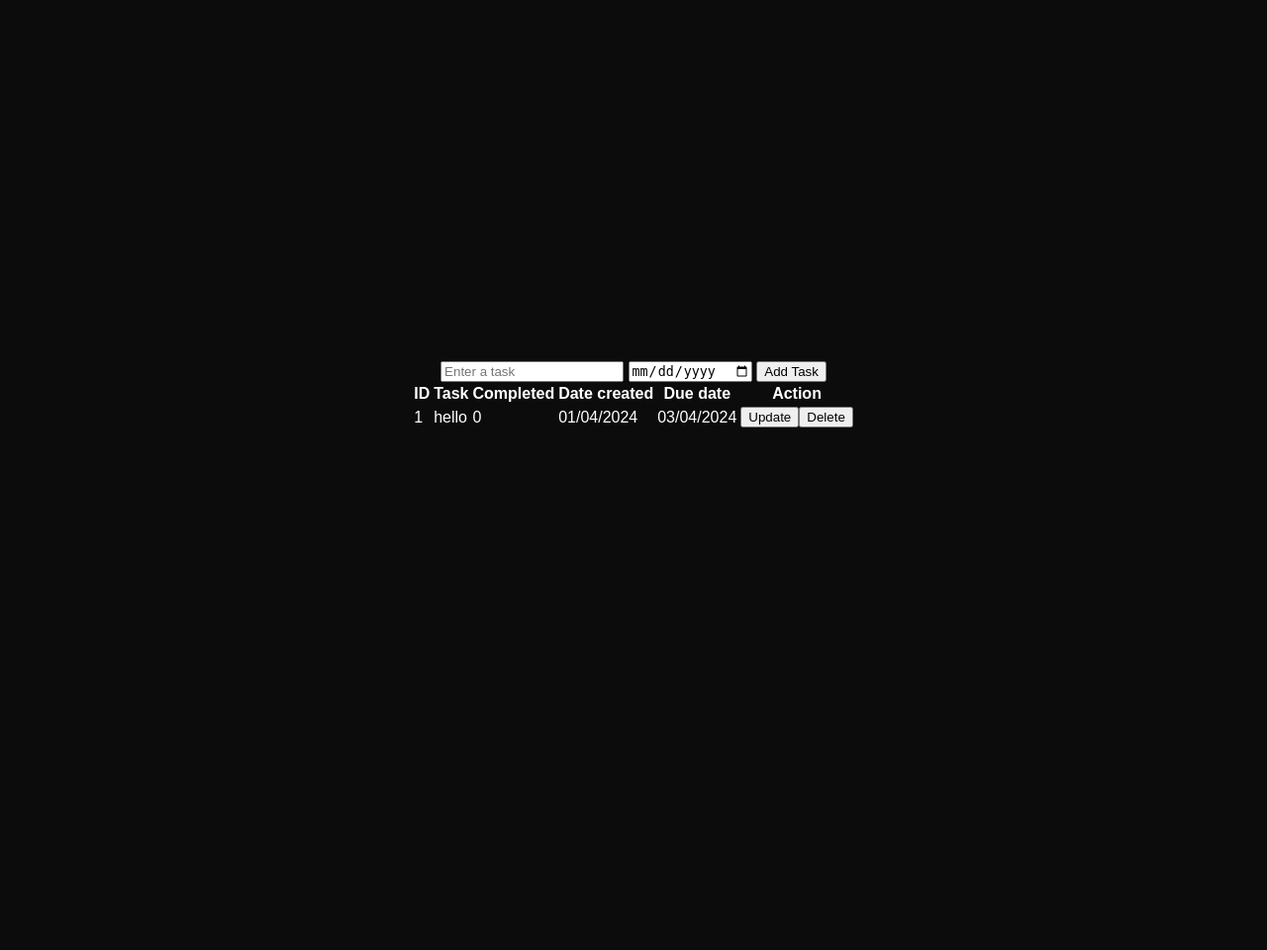
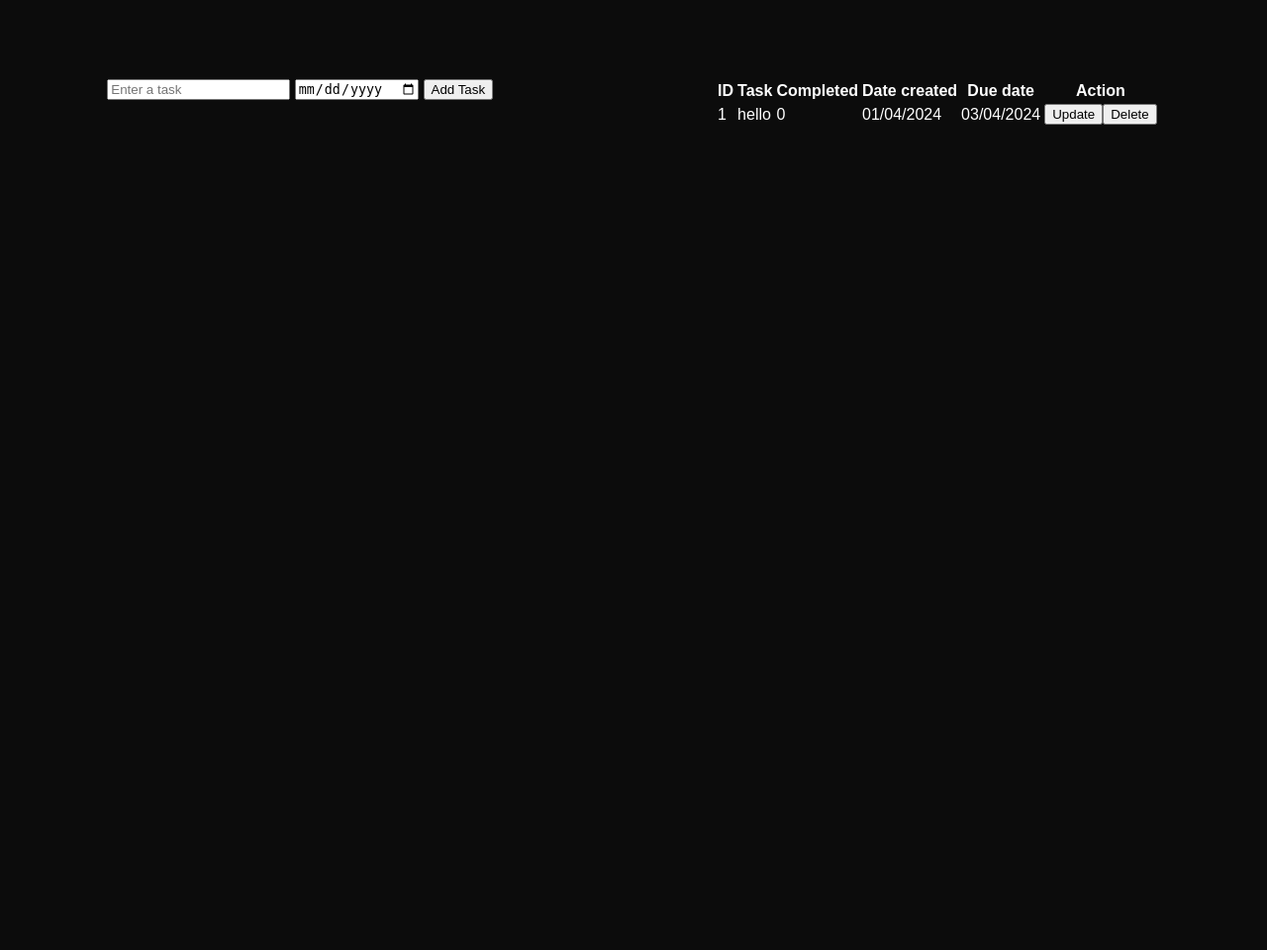
Before and after one commit to prjwl7/Flask-Project1, a Flask app: page / in a window 1280 px wide. Shown: the whole page at 99% size. Before the commit the page ends 432 px from the top, so only its background shows below. Run offline with Flask 3, Linux system fonts and the light colour scheme.

Commit message:
add : styling

```diff
--- a/static/css/index.css
+++ b/static/css/index.css
@@ -12,9 +12,10 @@ body {
 }
 
 .mainContainer{
+    padding: 10vh;
     display: flex;
-    flex-direction: column;
     justify-content: center;
-    align-items: center;
+    align-items: flex-start;
     height: 100vh;
+    gap: 20%;
 }
--- a/templates/index.html
+++ b/templates/index.html
@@ -13,7 +13,7 @@
         <input type="date" name="due_date" placeholder="2000">
         <button type="submit">Add Task</button>
     </form>
-    <table>
+    <table class="task-table">
         <tr>
             <th>ID</th>
             <th>Task</th>
```
Also changed, not shown: instance/test.db.
